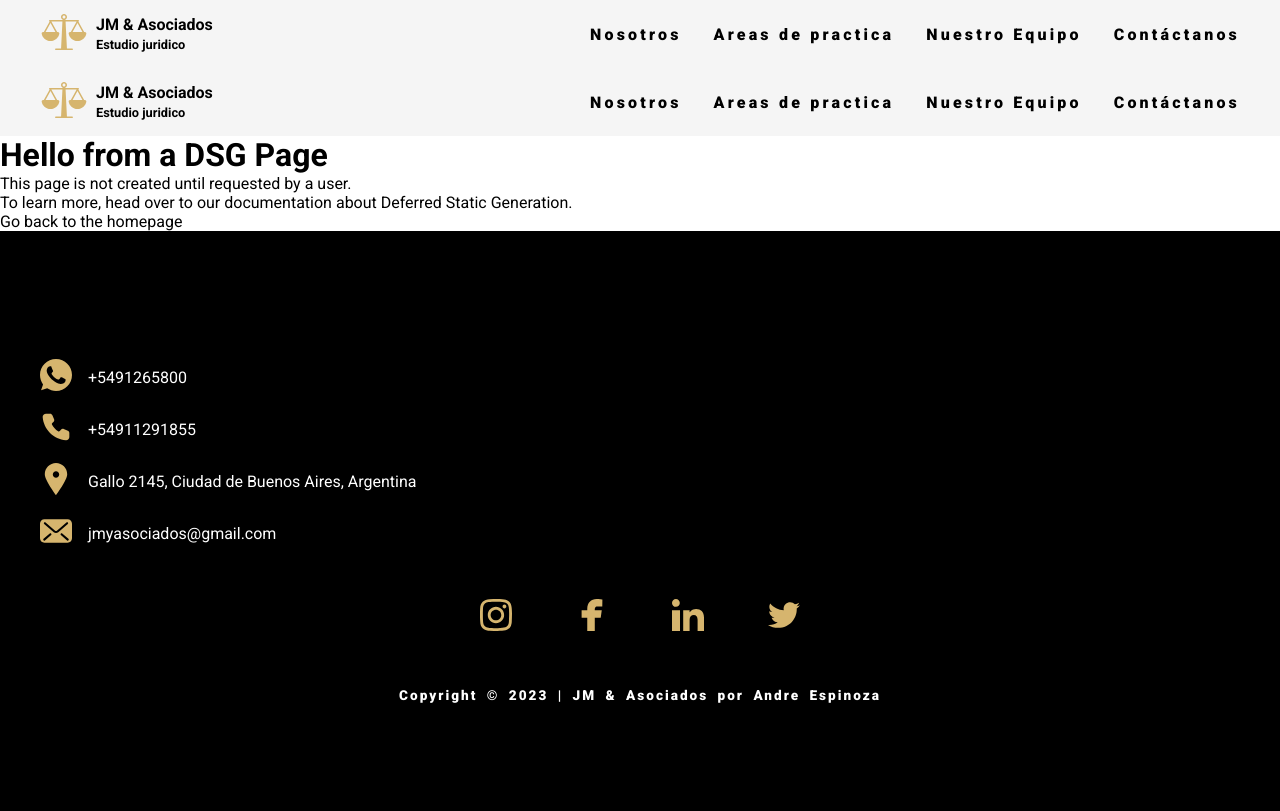
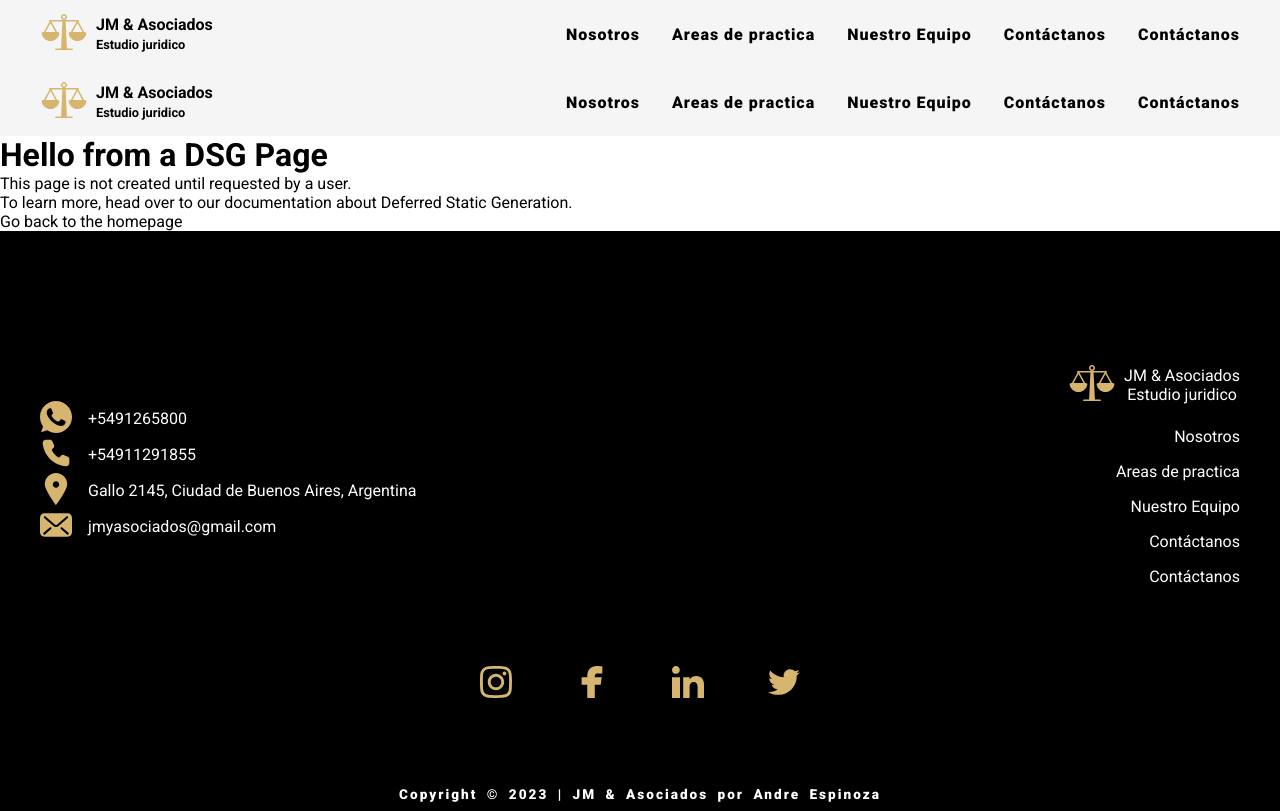
Before and after one commit to ae95caba/buffet-abogados, a Gatsby site: page /using-dsg in a window 1280 px wide. Shown: the top 811 px of the page. Built offline with nearby package versions, Linux system fonts and the light colour scheme; Gatsby itself is replaced by a stand-in of ours; a web font is replaced by a local one.

Commit message:
add .extras to the footer

```diff
--- a/src/components/Footer.js
+++ b/src/components/Footer.js
@@ -8,43 +8,56 @@ import twitter from "../images/twitter.svg"
 import instagram from "../images/instagram.svg"
 import facebook from "../images/facebook.svg"
 import whatsapp from "../images/whatsapp.svg"
-
+import Logo from "./Logo"
+import Tabs from "./Tabs"
 const links = {
-  instagram: { url: "asdf", icon: instagram },
-  facebook: { url: "fasf", icon: facebook },
-  linkedin: { url: "fasdf", icon: linkedin },
-  twitter: { url: "fasdf", icon: twitter },
+  instagram: { url: "https://www.instagram.com/", icon: instagram },
+  facebook: { url: "https://www.facebook.com/", icon: facebook },
+  linkedin: { url: "https://www.linkedin.com/", icon: linkedin },
+  twitter: { url: "https://www.twitter.com/", icon: twitter },
 }
 
-const container = {
+const contact = {
   whatsapp: { icon: whatsapp, string: "+5491265800", url: "fasdfas" },
-  phone: { icon: phone, string: "+54911291855", url: "asdf" },
+  phone: { icon: phone, string: "+54911291855", url: "tel:+54911291855" },
   location: {
     icon: pin,
     string: "Gallo 2145, Ciudad de Buenos Aires, Argentina",
-    url: "www.maps.google.com",
+    url: "https://www.google.com/maps",
   },
-  email: { icon: email, string: "jmyasociados@gmail.com", url: "fasdf" },
+  email: {
+    icon: email,
+    string: "jmyasociados@gmail.com",
+    url: "mailto:jmyasociados@gmail.com",
+  },
 }
 
 export default function Footer() {
   return (
     <footer>
       <div className="content">
-        {Object.keys(container).length > 0 && (
         <div className="container">
-            {Object.keys(container).map(plataform => (
+          {Object.keys(contact).length > 0 && (
+            <div className="contact">
+              {Object.keys(contact).map(plataform => (
                 <a
                   target="_blank"
                   rel="noopener noreferrer"
-                href={container[plataform].url}
+                  href={contact[plataform].url}
                 >
-                <ReactSVG src={container[plataform].icon} />
-                {container[plataform].string}
+                  <ReactSVG src={contact[plataform].icon} />
+                  {contact[plataform].string}
                 </a>
               ))}
             </div>
           )}
+          <div className="extra">
+            <Logo elementType={"p"} />
+            <nav>
+              <Tabs />
+            </nav>
+          </div>
+        </div>
         {Object.keys(links).length > 0 && (
           <div className="icons">
             {Object.keys(links).map(plataform => (
@@ -59,13 +72,11 @@ export default function Footer() {
           </div>
         )}
 
-        <div className="copyright">
-          <p>
+        <p className="copyright">
           Copyright © 2023 | JM & Asociados por
           <a href="https://andreespinozadev.netlify.app/"> Andre Espinoza</a>
         </p>
       </div>
-      </div>
     </footer>
   )
 }
--- a/src/components/Header.js
+++ b/src/components/Header.js
@@ -2,30 +2,19 @@ import React from "react"
 import { ReactSVG } from "react-svg"
 import { Link } from "gatsby"
 import { useContext, useRef } from "react"
-
+import Logo from "./Logo"
 import balance from "../images/balance.svg"
 import animationData from "../animations/hamburger-menu.json"
 import Lottie from "lottie-react"
-
-const tabsObj = [
-  "Areas de practica",
-  "Nosotros",
-  "Nuestro equipo",
-  "Contactanos",
-]
+import Tabs from "./Tabs"
 
 export default function Header() {
   const hambugerAnimationRef = useRef(null)
   return (
     <header>
       <div className="content">
-        <Link to="/" /* activeClassName="active" */ className="logo">
-          <ReactSVG src={balance} />
-          <h1>
-            JM & Asociados
-            <br /> <span>Estudio juridico</span>
-          </h1>
-        </Link>
+        <Logo elementType={"h1"} />
+
         <div className="container">
           <nav>
             <Tabs />
@@ -67,20 +56,3 @@ function Sidebar() {
     </aside>
   )
 }
-
-function Tabs() {
-  return (
-    <>
-      <Link to={`/#nosotros`} /* activeClassName="active" */>Nosotros</Link>
-      <Link to={`/#areas-de-practica`} /* activeClassName="active" */>
-        Areas de practica
-      </Link>
-      <Link to={`/#nuestro-equipo`} /* activeClassName="active" */>
-        Nuestro Equipo
-      </Link>
-      <Link to={`/#contactanos`} /* activeClassName="active" */>
-        Contáctanos
-      </Link>
-    </>
-  )
-}
--- /dev/null
+++ b/src/components/Logo.js
@@ -0,0 +1,22 @@
+import React from "react"
+import { ReactSVG } from "react-svg"
+import balance from "../images/balance.svg"
+import { Link } from "gatsby"
+
+export default function Logo({ elementType }) {
+  // Conditionally set the element type based on the location prop
+
+  return (
+    <Link to="/" className="logo">
+      <ReactSVG src={balance} />
+      {React.createElement(
+        elementType,
+        null,
+        <>
+          JM & Asociados
+          <br /> <span>Estudio juridico</span>
+        </>
+      )}
+    </Link>
+  )
+}
--- /dev/null
+++ b/src/components/Tabs.js
@@ -0,0 +1,21 @@
+import React from "react"
+import { Link } from "gatsby"
+export default function Tabs() {
+  return (
+    <>
+      <Link to={`/#nosotros`} /* activeClassName="active" */>Nosotros</Link>
+      <Link to={`/#areas-de-practica`} /* activeClassName="active" */>
+        Areas de practica
+      </Link>
+      <Link to={`/#nuestro-equipo`} /* activeClassName="active" */>
+        Nuestro Equipo
+      </Link>
+      <Link to={`/#contactanos`} /* activeClassName="active" */>
+        Contáctanos
+      </Link>
+      <Link to={`/#contactanos`} /* activeClassName="active" */>
+        Contáctanos
+      </Link>
+    </>
+  )
+}
--- a/src/components/layout.scss
+++ b/src/components/layout.scss
@@ -24,16 +24,6 @@ a {
   color: inherit;
 }
 
-header {
-  position: static;
-  top: 0px;
-  z-index: 999;
-  font-weight: 900;
-  display: flex;
-  justify-content: center;
-  background-color: $light-background;
-  padding: 0.5rem 2rem;
-
 .logo {
   display: flex;
   align-items: center;
@@ -52,6 +42,16 @@ header {
     }
   }
 }
+
+header {
+  position: static;
+  top: 0px;
+  z-index: 999;
+  font-weight: 900;
+  display: flex;
+  justify-content: center;
+  background-color: $light-background;
+  padding: 0.5rem 2rem;
 
   .content {
     display: flex;
@@ -92,7 +92,7 @@ header {
       a {
         height: min-content;
 
-        letter-spacing: 0.2rem;
+        letter-spacing: 1px;
       }
     }
   }
@@ -182,13 +182,19 @@ footer {
     display: flex;
     margin: auto;
     flex-direction: column;
-    gap: 3rem;
+    gap: 5rem;
     .container {
       display: flex;
+      justify-content: space-between;
+      align-items: center;
+
+      .contact {
+        display: flex;
         flex-direction: column;
-      gap: 1rem;
+        align-items: flex-start;
         a {
           display: flex;
+
           gap: 1rem;
           align-items: center;
           text-align: left;
@@ -199,6 +205,20 @@ footer {
             path {
               fill: $accent-color;
             }
+          }
+        }
+      }
+      //
+      .extra {
+        display: flex;
+        flex-direction: column;
+        gap: 1rem;
+        nav {
+          display: flex;
+          flex-direction: column;
+          align-items: flex-end;
+
+          gap: 1rem;
         }
       }
     }
@@ -219,7 +239,6 @@ footer {
   }
   .copyright {
     //display: none;
-    grid-column: 1/4;
 
     text-align: center;
     letter-spacing: 2px;
@@ -227,9 +246,6 @@ footer {
     font-weight: 900;
     font-size: 0.85rem;
     line-height: 1.6rem;
-    display: flex;
-    flex-direction: column;
-    gap: 0.5rem;
 
     p:nth-of-type(2),
     a {
@@ -243,9 +259,15 @@ footer {
     position: sticky;
     box-shadow: $cool-shadow;
   }
+
   header > .content {
     width: 100%;
     & > .container > nav {
+      display: none !important;
+    }
+  }
+  footer {
+    .extra {
       display: none !important;
     }
   }
@@ -254,6 +276,7 @@ footer {
   .hamburger-menu {
     display: none !important;
   }
+
   .sidebar {
     display: none !important;
   }
```
Lines whose indentation alone changed are shown as unchanged.
